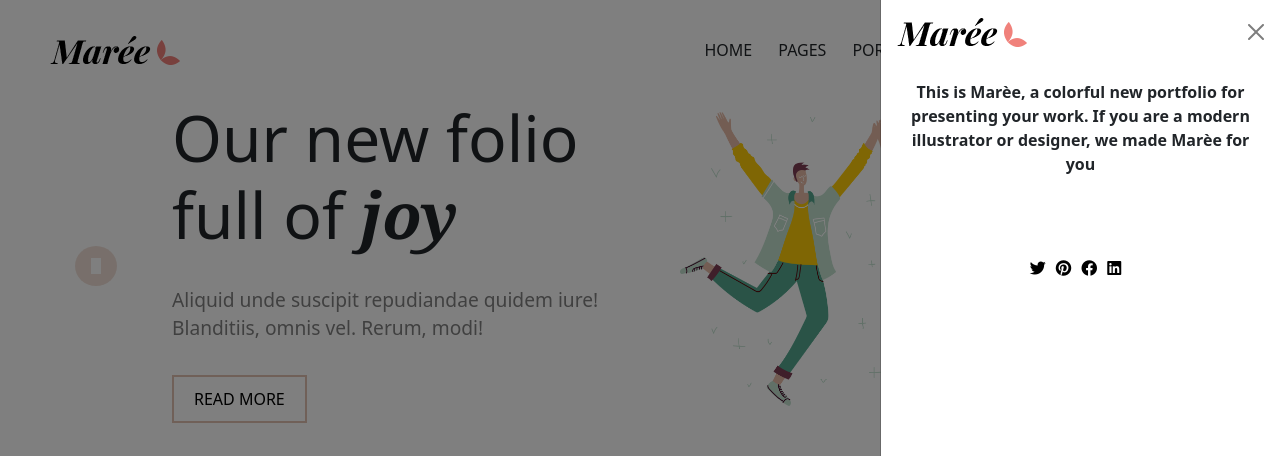
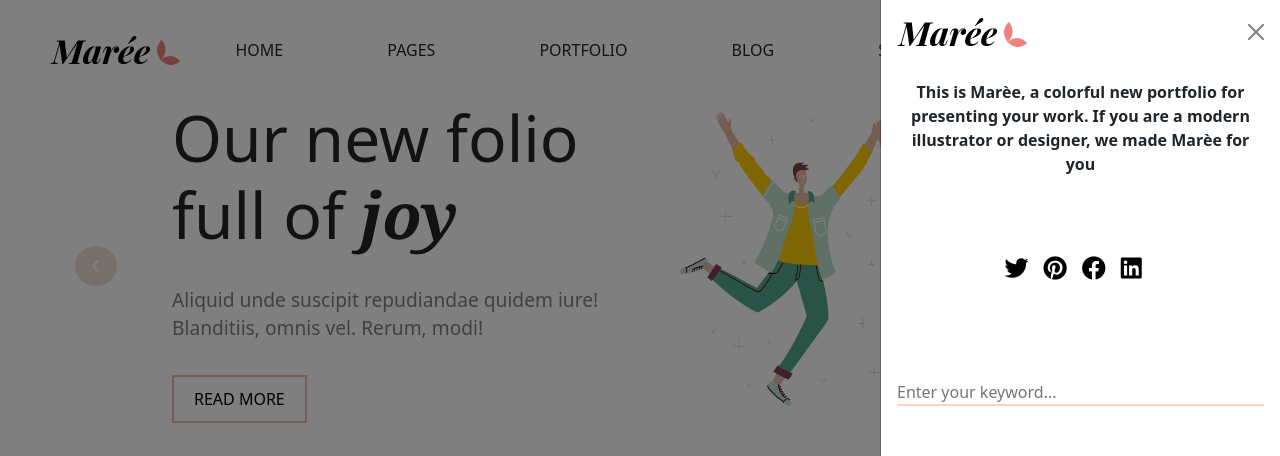
Before and after one commit to CrisFerrari1993/proj-html-vuejs, a Vue app: page / in a window 1280 px wide. Both pictures are taken after a click on the icon 1213 px from the left and 50 px from the top of the page. Shown: the top 456 px of the page. Built offline with nearby package versions, Linux system fonts and the light colour scheme.

Commit message:
amend: improve AppHeader

```diff
--- a/src/components/AppHeader.vue
+++ b/src/components/AppHeader.vue
@@ -32,10 +32,14 @@ export default {
             <!-- dropdown menu -->
             <div class="dropdown">
 
+                <div class="container-fluid d-flex">
+
+                    <div class="row align-items-center">
+
                         <!-- Home -->
-                <button class="btn my_btn" type="button" data-bs-toggle="dropdown" aria-expanded="false">
+                        <div class=" col custom-cursor" data-bs-toggle="dropdown" aria-expanded="false">
                             HOME
-                </button>
+                        </div>
                         <ul class="dropdown-menu my_dropdown-menu">
                             <li v-for="(element, i) in store.homeLinks" :key="i">
                                 <a class="dropdown-item" :href="element.href">
@@ -45,9 +49,9 @@ export default {
                         </ul>
 
                         <!-- Pages -->
-                <button class="btn my_btn" type="button" data-bs-toggle="dropdown" aria-expanded="false">
+                        <div class="col custom-cursor" data-bs-toggle="dropdown" aria-expanded="false">
                             PAGES
-                </button>
+                        </div>
                         <ul class="dropdown-menu my_dropdown-menu">
                             <li v-for="(element, i) in store.pagesLinks" :key="i">
                                 <a class="dropdown-item" :href="element.href">
@@ -57,9 +61,9 @@ export default {
                         </ul>
 
                         <!-- Portfolio -->
-                <button class="btn my_btn" type="button" data-bs-toggle="dropdown" aria-expanded="false">
+                        <div class="col custom-cursor" data-bs-toggle="dropdown" aria-expanded="false">
                             PORTFOLIO
-                </button>
+                        </div>
                         <ul class="dropdown-menu my_dropdown-menu portfolio_dropdown my_dropdown">
 
                             <div class="row my_row">
@@ -112,9 +116,9 @@ export default {
                         </ul>
 
                         <!-- Blog -->
-                <button class="btn my_btn" type="button" data-bs-toggle="dropdown" aria-expanded="false">
+                        <div class="col custom-cursor" data-bs-toggle="dropdown" aria-expanded="false">
                             BLOG
-                </button>
+                        </div>
                         <ul class="dropdown-menu my_dropdown-menu">
                             <li v-for="(element, i) in store.blogLinks" :key="i">
                                 <a class="dropdown-item" :href="element.href">
@@ -124,9 +128,9 @@ export default {
                         </ul>
 
                         <!-- Shop -->
-                <button class="btn my_btn" type="button" data-bs-toggle="dropdown" aria-expanded="false">
+                        <div class="col custom-cursor" data-bs-toggle="dropdown" aria-expanded="false">
                             SHOP
-                </button>
+                        </div>
                         <ul class="dropdown-menu my_dropdown-menu">
                             <li v-for="(element, i) in store.shopLinks" :key="i">
                                 <a class="dropdown-item" :href="element.href">
@@ -136,13 +140,13 @@ export default {
                         </ul>
 
                         <!-- Elements -->
-                <button class="btn my_btn" type="button" data-bs-toggle="dropdown" aria-expanded="false">
+                        <div class="col custom-cursor" data-bs-toggle="dropdown" aria-expanded="false">
                             ELEMENTS
-                </button>
-                <ul class="dropdown-menu my_dropdown-menu portfolio_dropdown my_dropdown">
+                        </div>
+                        <ul class="dropdown-menu my_dropdown-menu portfolio_dropdown">
 
                             <div class="row my_row">
-                        <div class="col">
+                                <div class="col-3">
                                     <span>TYPES</span>
                                     <ul>
                                         <li v-for="(element, i) in store.typeLinks" :key="i">
@@ -154,7 +158,7 @@ export default {
 
                                 </div>
 
-                        <div class="col">
+                                <div class="col-3">
                                     <span>LAYOUTS</span>
                                     <ul>
                                         <li v-for="(element, i) in store.layoutsLinks" :key="i">
@@ -165,7 +169,7 @@ export default {
                                     </ul>
 
                                 </div>
-                        <div class="col">
+                                <div class="col-3">
                                     <span>HOVER TYPES</span>
                                     <ul>
                                         <li v-for="(element, i) in store.hoverTypesLinks" :key="i">
@@ -176,7 +180,7 @@ export default {
                                     </ul>
 
                                 </div>
-                        <div class="col">
+                                <div class="col-3">
                                     <span>SINGLES</span>
                                     <ul>
                                         <li v-for="(element, i) in store.singleLinks" :key="i">
@@ -192,25 +196,38 @@ export default {
 
                     </div>
 
+                    <div class="col">
+
+                    </div>
                     <!-- off canvas menu -->
                     <i class="fa-solid fa-bars btn btn-primary" style="color: #000000;" data-bs-toggle="offcanvas"
                         data-bs-target="#offcanvasRight" aria-controls="offcanvasRight"></i>
 
-            <div class="offcanvas offcanvas-end" tabindex="-1" id="offcanvasRight" aria-labelledby="offcanvasRightLabel">
+                    <div class="offcanvas offcanvas-end" tabindex="-1" id="offcanvasRight"
+                        aria-labelledby="offcanvasRightLabel">
                         <div class="offcanvas-header">
                             <img src="../../public/logo-sidearea-1.png" alt="Marèe">
                             <button type="button" class="btn-close" data-bs-dismiss="offcanvas" aria-label="Close"></button>
                         </div>
                         <div class="offcanvas-body my_offcanvas_body">
-                    <span>This is Marèe, a colorful new portfolio for presenting your work. If you are a modern illustrator
+                            <span>This is Marèe, a colorful new portfolio for presenting your work. If you are a modern
+                                illustrator
                                 or designer, we made Marèe for you</span>
                             <div id="social_icon">
-                        <i class="fa-brands fa-twitter" style="color: #000000;"></i>
-                        <i class="fa-brands fa-pinterest" style="color: #000000;"></i>
-                        <i class="fa-brands fa-facebook" style="color: #000000;"></i>
-                        <i class="fa-brands fa-linkedin" style="color: #000000;"></i>
+                                <i class="fa-brands fa-twitter fa-xl" style="color: #000000;"></i>
+                                <i class="fa-brands fa-pinterest fa-xl" style="color: #000000;"></i>
+                                <i class="fa-brands fa-facebook fa-xl" style="color: #000000;"></i>
+                                <i class="fa-brands fa-linkedin fa-xl" style="color: #000000;"></i>
                             </div>
+
+                            <input type="text" placeholder="Enter your keyword...">
+
                         </div>
+
+                    </div>
+
+                </div>
+
             </div>
 
         </nav>
@@ -218,7 +235,7 @@ export default {
     </header>
 </template>
 
-<style lang="scss">
+<style lang="scss" scoped>
 header {
     height: 100px;
     display: flex;
@@ -229,17 +246,41 @@ header {
 
 nav {
     display: flex;
+    align-items: center;
+    height: 100px;
+}
+
+.container-fluid {
+    align-items: center;
+}
+
+.col .dropdown {
+    align-items: center;
+    height: 100%;
+    display: flex;
+}
+
+div.custom-cursor {
+    cursor: pointer;
+}
+
+.custom-cursor {
+    height: 100%;
+    display: flex;
+    align-items: center;
+    margin-right: 80px;
+    height: 100px;
 }
 
 .my_dropdown-menu {
-    background-color: #FAF7F2 !important;
-    border: none !important;
+    background-color: #FAF7F2;
+    border: none;
     line-height: 30px;
 }
 
 .portfolio_dropdown {
-    width: 100vw !important;
-    padding: 50px !important;
+    width: 100vw;
+    padding: 50px;
 }
 
 span {
@@ -257,8 +298,12 @@ ul {
 }
 
 .fa-solid {
-    background-color: white !important;
-    border: none !important;
+    background-color: white;
+    border: none;
+}
+
+.fa-solid:hover {
+    background-color: white;
 }
 
 .my_offcanvas_body {
@@ -276,7 +321,16 @@ ul {
     }
 
     i {
-        margin-right: 10px;
+        margin-right: 15px;
     }
+
+    input {
+        border: none;
+        border-bottom: 2px solid #F5D8CA;
+        margin-top: 100px;
+        width: 100%
+    }
+
+    ;
 }
 </style>
```
Lines whose indentation alone changed are shown as unchanged.
